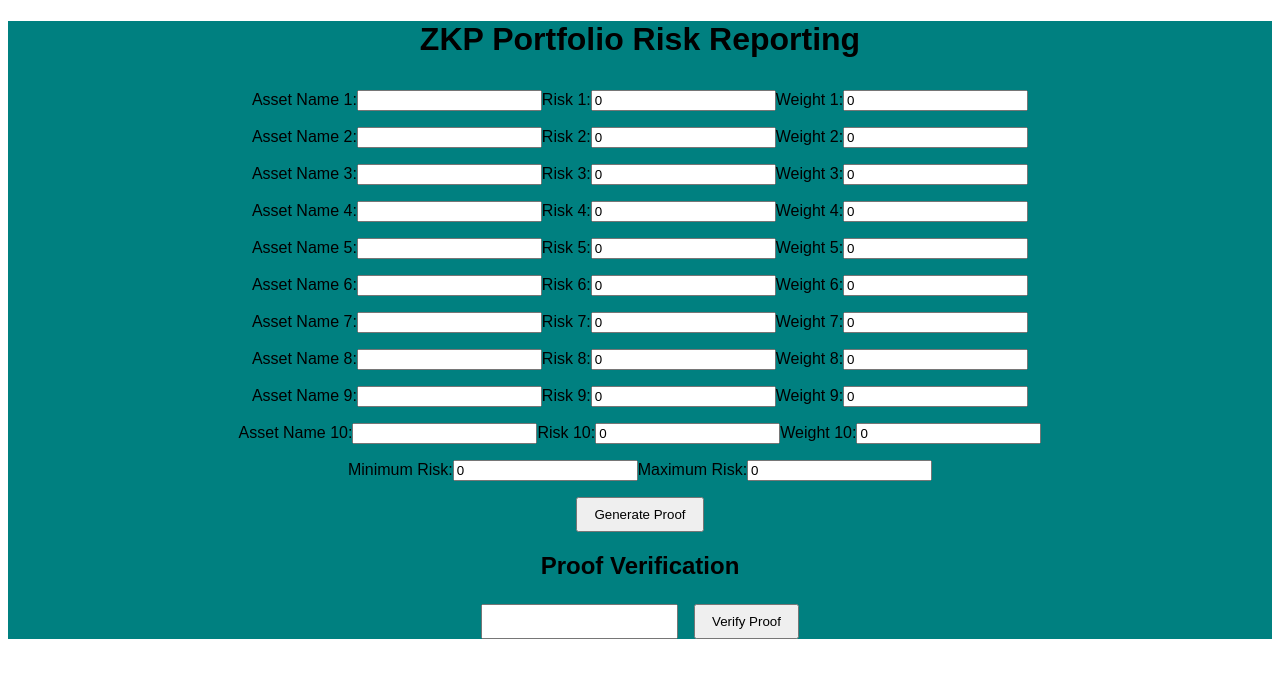
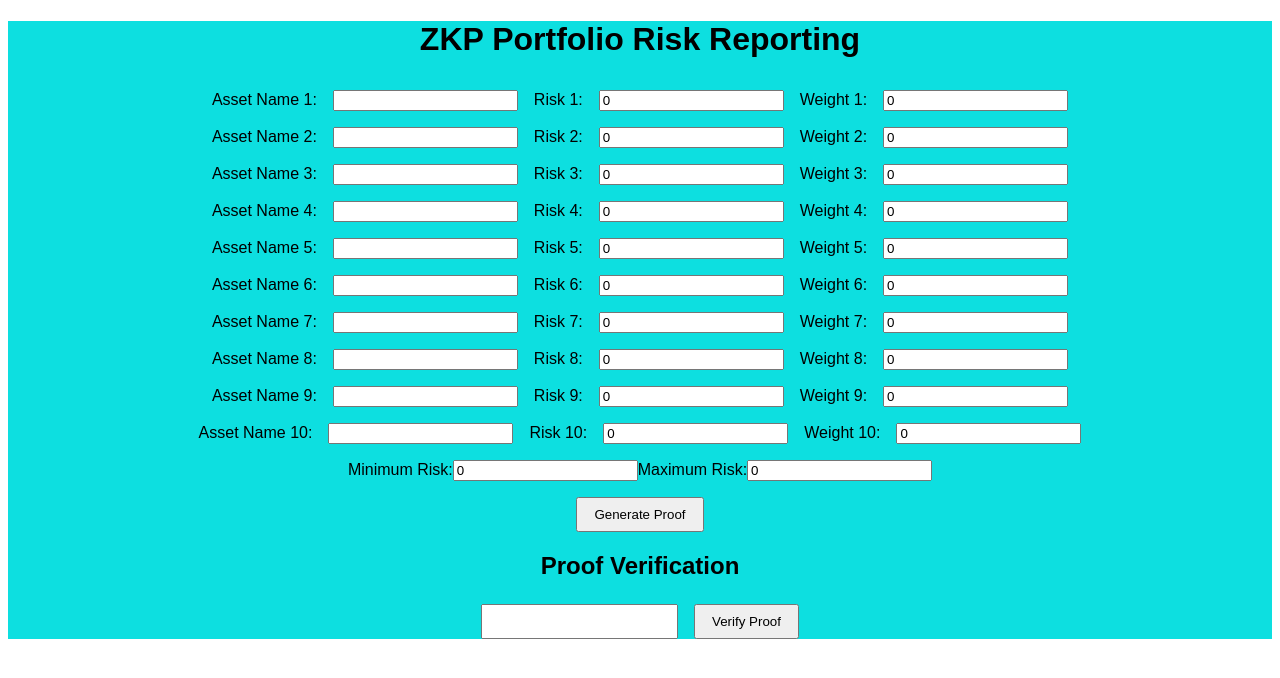
Before and after one commit to Gitgotcode/Risk_Assessment, a Next.js app: page / in a window 1280 px wide. Shown: the top 678 px of the page. Built offline with nearby package versions, Linux system fonts and the light colour scheme.

Commit message:
59th commit

```diff
--- a/interface.js
+++ b/interface.js
@@ -143,24 +143,26 @@ const Interface = () => {
 
 
   return (
-    <div style={{ fontFamily: 'Arial, sans-serif', textAlign: 'center', backgroundColor: '#008080' }}>
+    <div style={{ fontFamily: 'Arial, sans-serif', textAlign: 'center', backgroundColor: '#0ddfe0ff' }}>
       <h1 style={{ fontSize: '2rem', marginBottom: '2rem' }}>ZKP Portfolio Risk Reporting</h1>
 
       {weight.map((weight, index) => (
         <div key={index} style={{ marginBottom: '1rem' }}>
-          <label>Asset Name {index + 1}:</label>
+          <label style={{ marginRight: '1rem' }}>Asset Name {index + 1}:</label>
           <input
             type="text"
             value={assetName[index]}
             onChange={(e) => handleAssetNameChange(index, e.target.value)}
+            style={{ marginRight: '1rem' }}
           />
-          <label>Risk {index + 1}:</label>
+          <label style={{ marginRight: '1rem' }}>Risk {index + 1}:</label>
           <input
             type="number"
             value={risk[index]}
             onChange={(e) => handleRiskChange(index, e.target.value)}
+            style={{ marginRight: '1rem' }}
           />
-          <label>Weight {index + 1}:</label>
+          <label style={{ marginRight: '1rem' }}>Weight {index + 1}:</label>
           <input
             type="number"
             value={weight}
```
